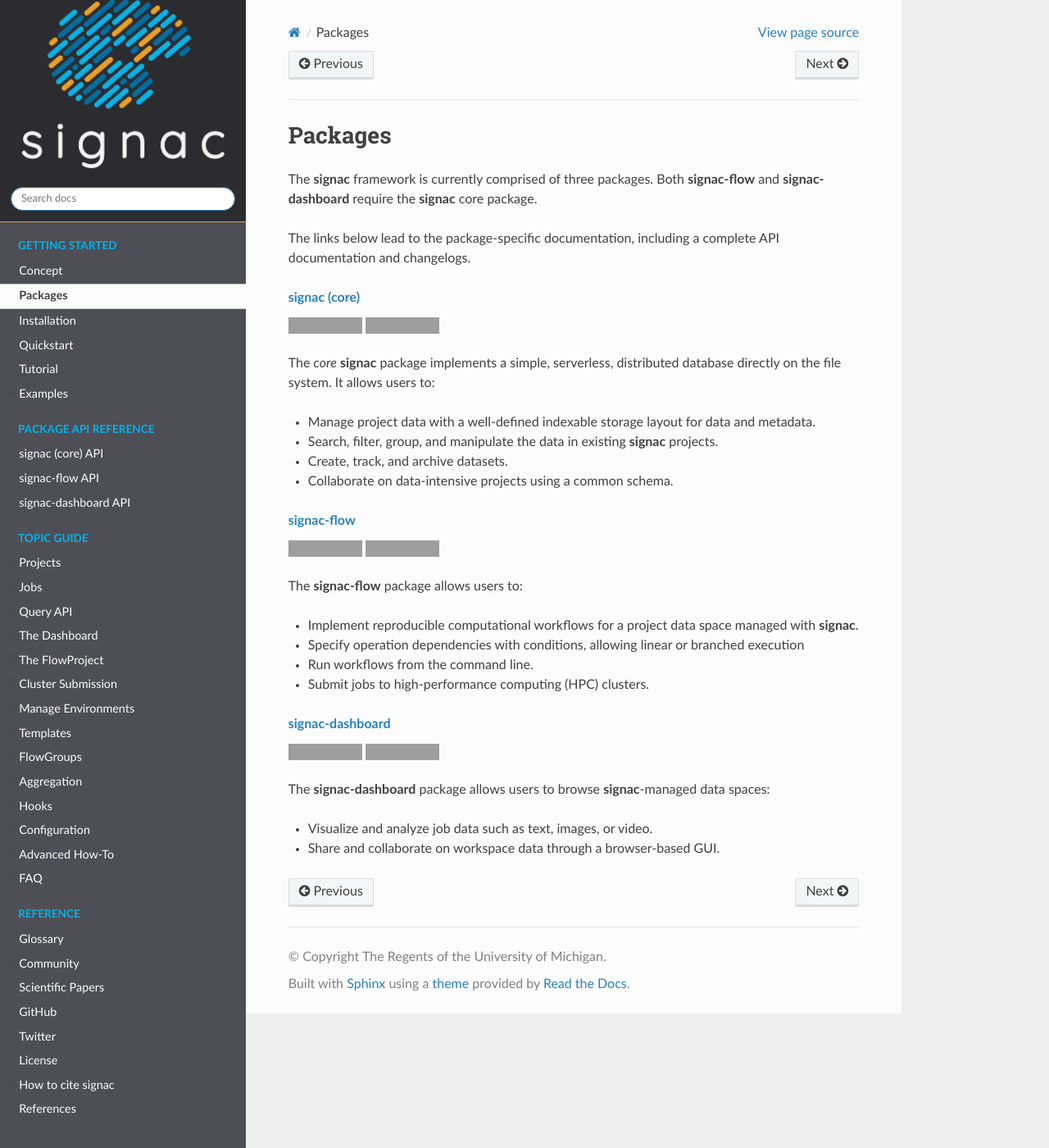
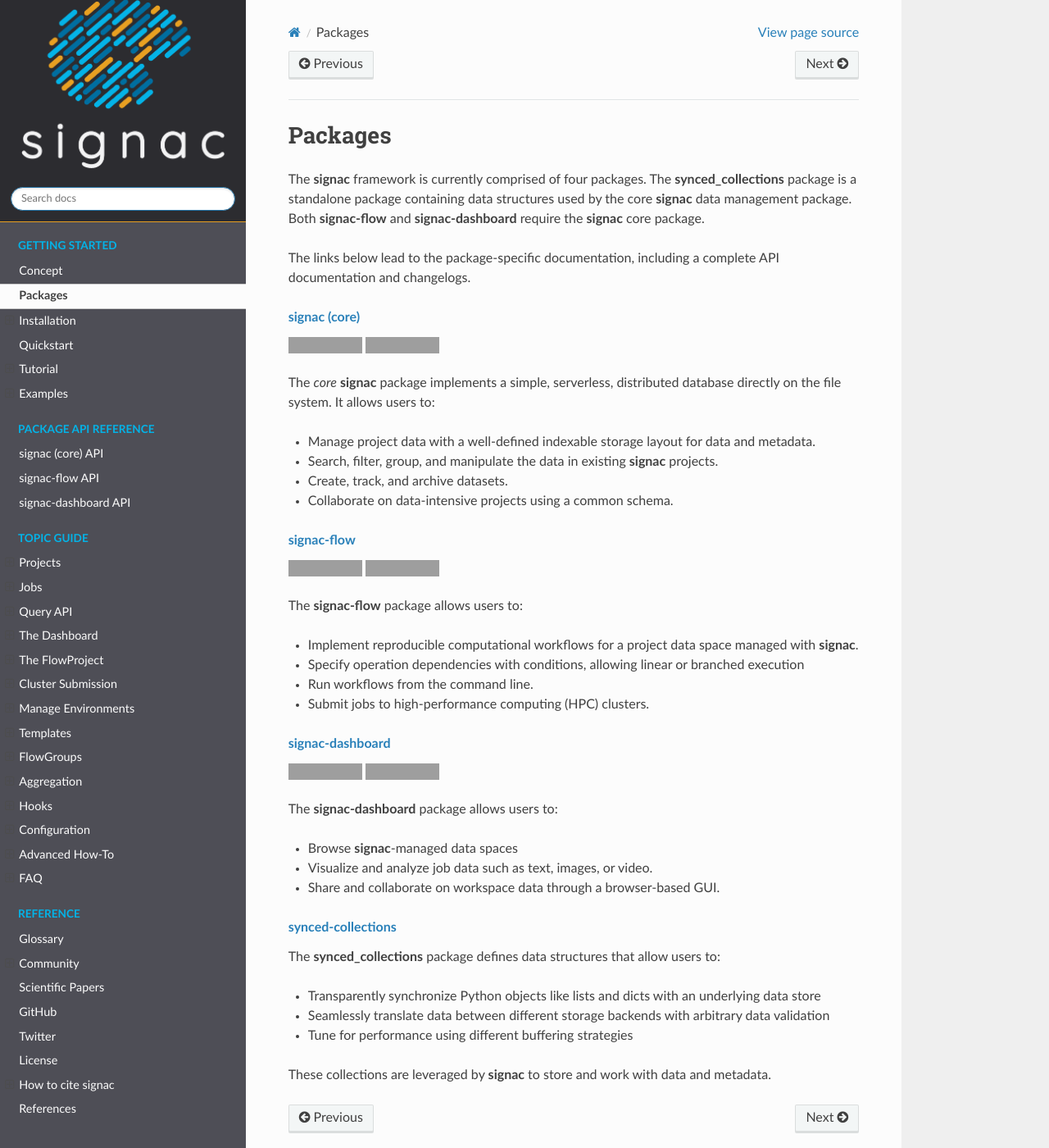
Before and after one commit to glotzerlab/signac-docs, a Sphinx documentation site: the page built from docs/source/packages.rst, in a window 1280 px wide and 1400 px high. Shown: the whole window at 82% size. Built offline with Sphinx 7.4.7 and the Read the Docs theme 2.0.0, drawn with Linux system fonts in a browser that asks for light colours; grey boxes are pictures that could not be loaded.

Commit message:
Update packages list

```diff
--- a/docs/source/packages.rst
+++ b/docs/source/packages.rst
@@ -5,7 +5,8 @@
 ========
 
 
-The **signac** framework is currently comprised of three packages.
+The **signac** framework is currently comprised of four packages.
+The **synced_collections** package is a standalone package containing data structures used by the core **signac** data management package.
 Both **signac-flow** and **signac-dashboard** require the **signac** core package.
 
 The links below lead to the package-specific documentation, including a complete API documentation and changelogs.
@@ -52,11 +53,23 @@
     :target: https://pypi.org/project/signac-dashboard/
     :alt: PyPI signac-dashboard
 
-The **signac-dashboard** package allows users to browse **signac**-managed data spaces:
+The **signac-dashboard** package allows users to:
 
+- Browse **signac**-managed data spaces
 - Visualize and analyze job data such as text, images, or video.
 - Share and collaborate on workspace data through a browser-based GUI.
+
+.. rubric:: synced-collections_
+
+The **synced_collections** package defines data structures that allow users to:
+
+- Transparently synchronize Python objects like lists and dicts with an underlying data store
+- Seamlessly translate data between different storage backends with arbitrary data validation
+- Tune for performance using different buffering strategies
+
+These collections are leveraged by **signac** to store and work with data and metadata.
 
 .. _signac-core: https://docs.signac.io/projects/core/
 .. _signac-flow: https://docs.signac.io/projects/flow/
 .. _signac-dashboard: https://docs.signac.io/projects/dashboard/
+.. _synced-collections: https://docs.signac.io/projects/synced_collections/
```
